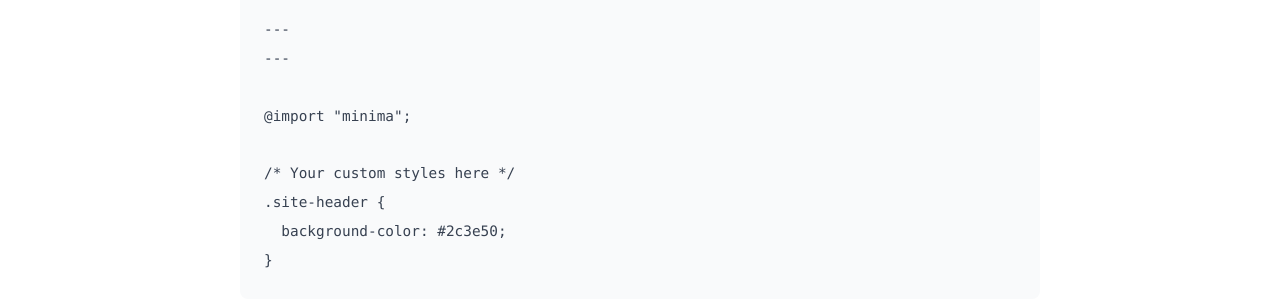
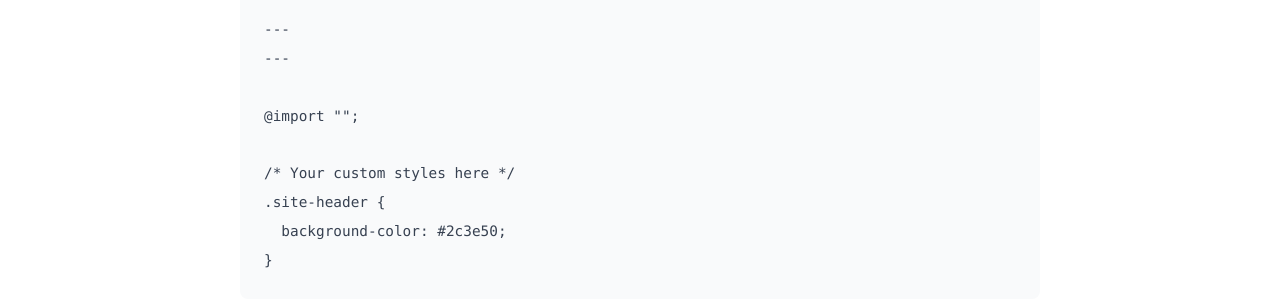
Before and after one commit to RanFang66/ranfang66.github.io, a Jekyll site: the page built from _posts/2024-01-20-github-pages-guide.md, in a window 1280 px wide and 900 px high, scrolled down 3709 px. Shown: the part 152-452 px from the top of the window. Built offline with Jekyll 4.4.1, drawn with Linux system fonts in a browser that asks for light colours.

Commit message:
Remove theme setting to use custom layouts and finalize blog setup
Co-authored-by: RanFang66 <55329977+RanFang66@users.noreply.github.com>

```diff
--- a/_config.yml
+++ b/_config.yml
@@ -9,7 +9,6 @@ url: "https://ranfang66.github.io"
 # Build settings
 markdown: kramdown
 highlighter: rouge
-theme: minima
 
 # Plugins
 plugins:
```
